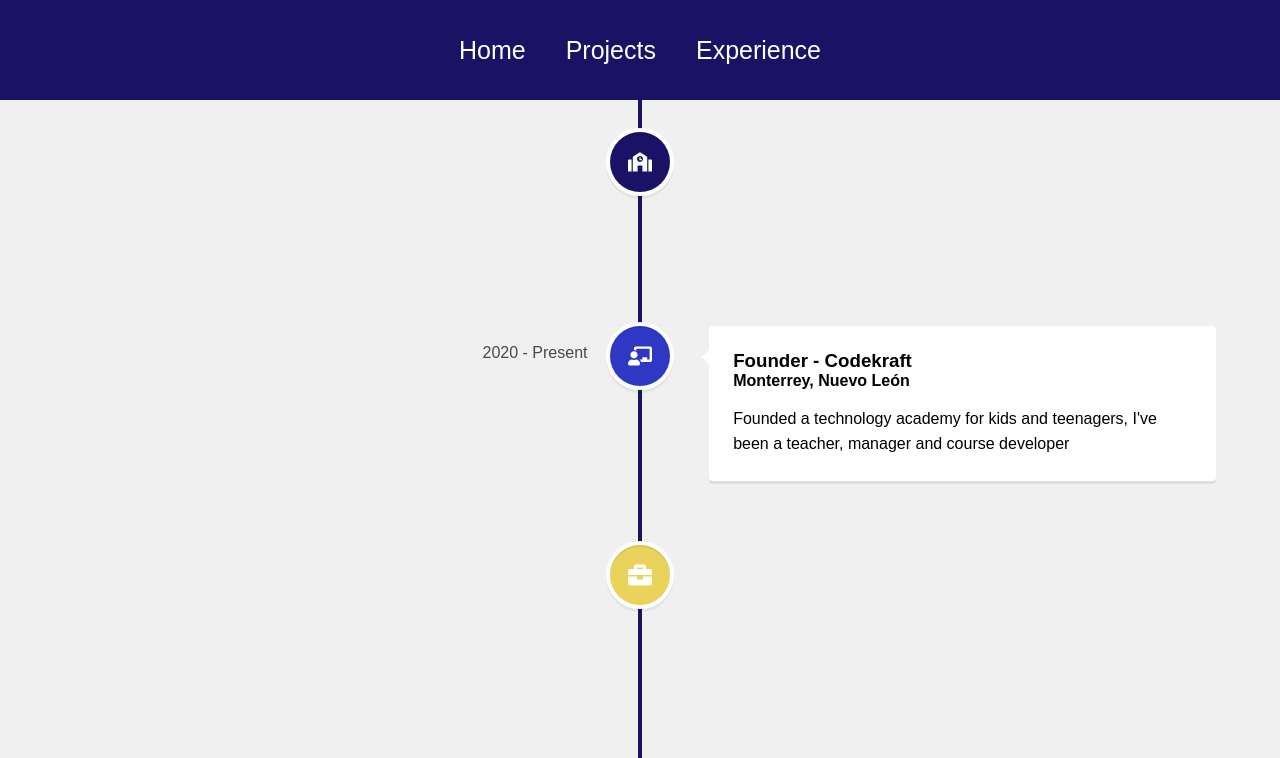
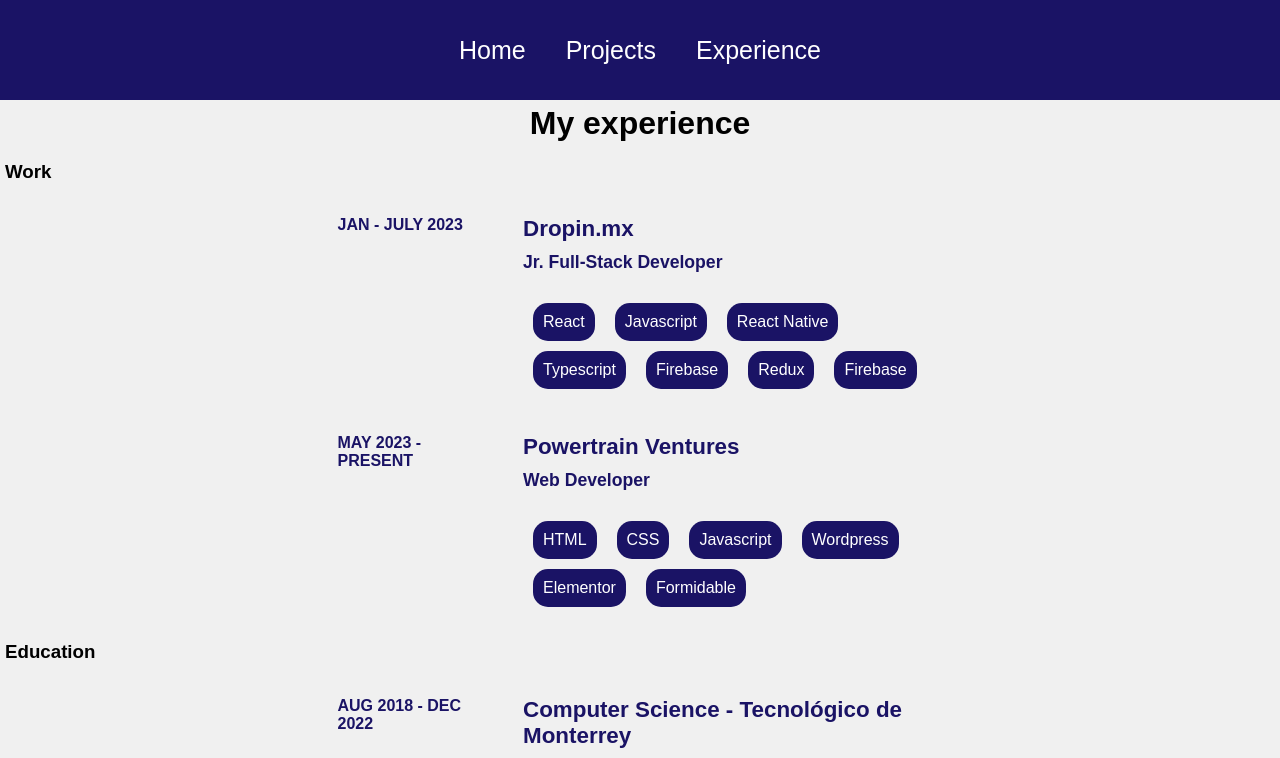
Before and after one commit to AdrianMReds/adrianmreds-portfolio, a React (Create React App) app: page /experience in a window 1280 px wide. Shown: the top 758 px of the page. Built offline with nearby package versions, Linux system fonts and the light colour scheme.

Commit message:
New experience page working on desktop screen

```diff
--- /dev/null
+++ b/src/components/ExperienceItem.js
@@ -0,0 +1,23 @@
+import React from "react";
+
+const ExperienceItem = ({ item, edu }) => {
+  return (
+    <div className="experienceItem">
+      <div className="date">{item.date}</div>
+      <div className="content">
+        <div className="text">
+          <p id="where">{item.where}</p>
+          {edu ? <p id="type">{item.type}</p> : <p id="role">{item.role}</p>}
+          <p>{item.description}</p>
+        </div>
+        <div className="tags">
+          {item.tags.map((tag) => {
+            return <p className="tag">{tag}</p>;
+          })}
+        </div>
+      </div>
+    </div>
+  );
+};
+
+export default ExperienceItem;
--- a/src/components/ProjectItem.js
+++ b/src/components/ProjectItem.js
@@ -5,7 +5,6 @@
 const ProjectItem = ({ id, image, name, skills }) => {
   const navigate = useNavigate();
   const skillList = skills.split(", ");
-  console.log(skillList);
 
   return (
     <div
--- /dev/null
+++ b/src/helper/experienceList.js
@@ -0,0 +1,45 @@
+const experienceList = [
+  {
+    where: "Dropin.mx",
+    date: "JAN - JULY 2023",
+    role: "Jr. Full-Stack Developer",
+    description: "",
+    tags: [
+      "React",
+      "Javascript",
+      "React Native",
+      "Typescript",
+      "Firebase",
+      "Redux",
+      "Firebase",
+    ],
+  },
+  {
+    where: "Powertrain Ventures",
+    date: "MAY 2023 - PRESENT",
+    role: "Web Developer",
+    description: "",
+    tags: ["HTML", "CSS", "Javascript", "Wordpress", "Elementor", "Formidable"],
+  },
+];
+
+const educationList = [
+  {
+    where: "Computer Science - Tecnológico de Monterrey",
+    type: "Bachelor's Degree",
+    date: "AUG 2018 - DEC 2022",
+    description:
+      "I studied Computer Science, during my career I specialized on web development and entrepeneurship, and participated in multiple entrepeneurship events. I also had a 70% tuition scholarship due to my entrepeneurship habilities.",
+    tags: ["Computer Science", "Programming", "Entrepeneurship"],
+  },
+  {
+    where: "Full-Stack Engineer - Codecademy",
+    type: "Career path",
+    date: "JUN 2023 - PRESENT",
+    description:
+      "I've been learning a lot about web development with the help of Codecademy, until now I've learned about front-end development, but soon I'll be practicing back-end concepts too with Node.js",
+    tags: ["HTML", "CSS", "Javascript", "React"],
+  },
+];
+
+export { experienceList, educationList };
--- a/src/pages/Experience.jsx
+++ b/src/pages/Experience.jsx
@@ -1,85 +1,30 @@
 import React from "react";
-import {
-  VerticalTimeline,
-  VerticalTimelineElement,
-} from "react-vertical-timeline-component";
 import "react-vertical-timeline-component/style.min.css";
 import { FaSchool, FaBriefcase, FaChalkboardTeacher } from "react-icons/fa";
+import "../styles/Experience.css";
+import { educationList, experienceList } from "../helper/experienceList";
+import ExperienceItem from "../components/ExperienceItem";
 
 const Experience = () => {
+  console.log(educationList);
+
   return (
-    <div className="experience">
-      <VerticalTimeline lineColor="#1a1365">
-        <VerticalTimelineElement
-          className="vertical-timeline-element--education"
-          date="2018 - 2022"
-          iconStyle={{ background: "#1a1365", color: "#fff" }}
-          icon={<FaSchool />}
-        >
-          <h3 className="vertical-timeline-element-title">
-            Tecnológico de Monterrey
-          </h3>
-
-          <h4 className="vertical-timeline-element-subtitle">
-            Bachelor's Degree
-          </h4>
-
-          <p> Computer Science</p>
-        </VerticalTimelineElement>
-
-        <VerticalTimelineElement
-          className="vertical-timeline-element--work"
-          date="2020 - Present"
-          iconStyle={{ background: "#2f38c5", color: "#fff" }}
-          icon={<FaChalkboardTeacher />}
-        >
-          <h3 className="vertical-timeline-element-title">
-            Founder - Codekraft
-          </h3>
-          <h4 className="vertical-timeline-element-subtitle">
-            Monterrey, Nuevo León
-          </h4>
-          <p>
-            Founded a technology academy for kids and teenagers, I've been a
-            teacher, manager and course developer
-          </p>
-        </VerticalTimelineElement>
-
-        <VerticalTimelineElement
-          className="vertical-timeline-element--work"
-          date="January 2023 - July 2023"
-          iconStyle={{ background: "#e9d35b", color: "#fff" }}
-          icon={<FaBriefcase />}
-        >
-          <h3 className="vertical-timeline-element-title">
-            Full-Stack Developer - Dropin
-          </h3>
-          <h4 className="vertical-timeline-element-subtitle">Remote</h4>
-          <p>
-            Have worked with ReactJS, Javascript, Typescript, Python, Firebase
-            and different APIs for 3 projects.
-          </p>
-        </VerticalTimelineElement>
-
-        <VerticalTimelineElement
-          className="vertical-timeline-element--work"
-          date="May 2023 - Present"
-          iconStyle={{ background: "#e9d35b", color: "#fff" }}
-          icon={<FaBriefcase />}
-        >
-          <h3 className="vertical-timeline-element-title">
-            Web developer - Powertrain Ventures
-          </h3>
-          <h4 className="vertical-timeline-element-subtitle">
-            Monterrey, Nuevo León
-          </h4>
-          <p>
-            I develop MVPs for startups using Wordpress, Elementor and
-            Formidable. I create plugins for Wordpress using Javascript and
-            modify Formidable tables with HTML and CSS.
-          </p>
-        </VerticalTimelineElement>
-      </VerticalTimeline>
+    <div className="container">
+      <h1>My experience</h1>
+      <div className="experience">
+        <h3>Work</h3>
+        <div className="work">
+          {experienceList.map((item) => {
+            return <ExperienceItem item={item} />;
+          })}
+        </div>
+        <h3>Education</h3>
+        <div className="education">
+          {educationList.map((item) => {
+            return <ExperienceItem item={item} edu />;
+          })}
+        </div>
+      </div>
     </div>
   );
 };
--- a/src/styles/Experience.css
+++ b/src/styles/Experience.css
@@ -0,0 +1,81 @@
+* {
+  box-sizing: border-box;
+}
+
+.container {
+  margin: 0;
+  padding: 5px;
+  min-height: calc(100vh - 100px);
+  display: flex;
+  flex-direction: column;
+  align-items: center;
+}
+
+.container h1 {
+  margin: 0;
+}
+
+.experienceItem {
+  display: flex;
+  width: 50%;
+  margin: 15px auto;
+  /* border: 1px solid lightblue; */
+  transition: background-color 0.3s ease;
+  cursor: pointer;
+}
+
+.experienceItem:hover {
+  background-color: rgba(26, 19, 101, 0.1);
+}
+
+.date {
+  width: 30%;
+  padding: 15px;
+  font-weight: bold;
+  color: #1a1365;
+}
+
+.content {
+  width: 70%;
+  margin: 0 auto;
+  padding: 10px;
+}
+
+.text {
+  display: flex;
+  flex-direction: column;
+  align-items: flex-start;
+  margin-bottom: 10px;
+}
+
+.text p {
+  text-align: left;
+  margin: 5px 0;
+}
+
+#where {
+  font-size: 1.4em;
+  font-weight: bold;
+  color: #1a1365;
+}
+
+#type,
+#role {
+  font-size: 1.1em;
+  font-weight: bold;
+  color: #1a1365;
+}
+
+.tags {
+  display: flex;
+  justify-content: flex-start;
+  flex-wrap: wrap;
+}
+
+.tag {
+  margin: 5px 10px;
+  background-color: #1a1365;
+  color: white;
+  padding: 10px;
+  border-radius: 15px;
+}
```
